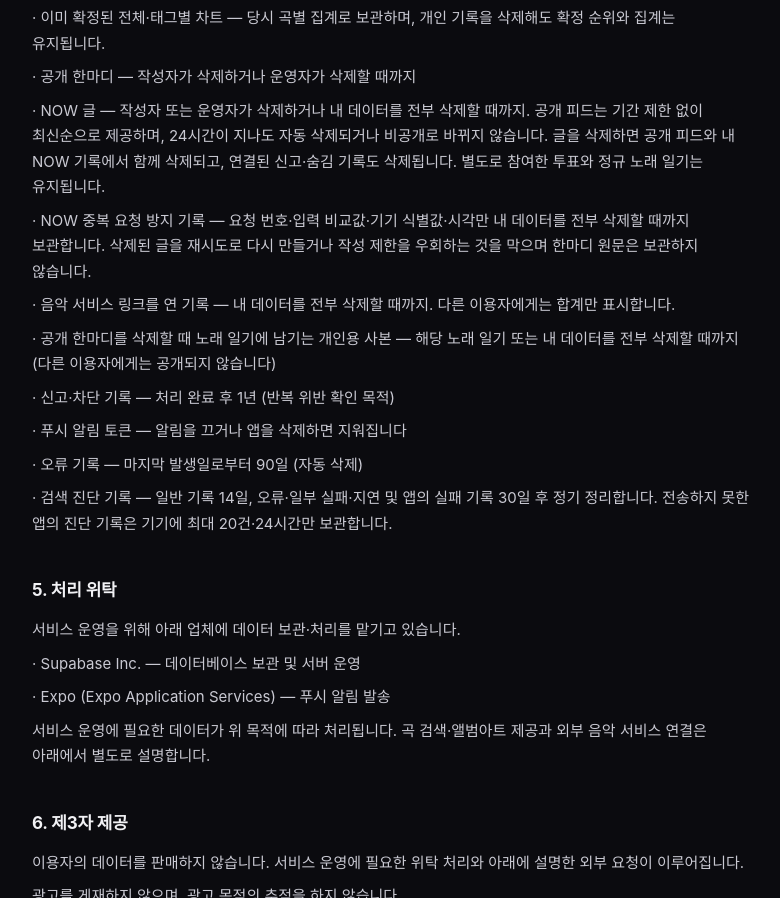
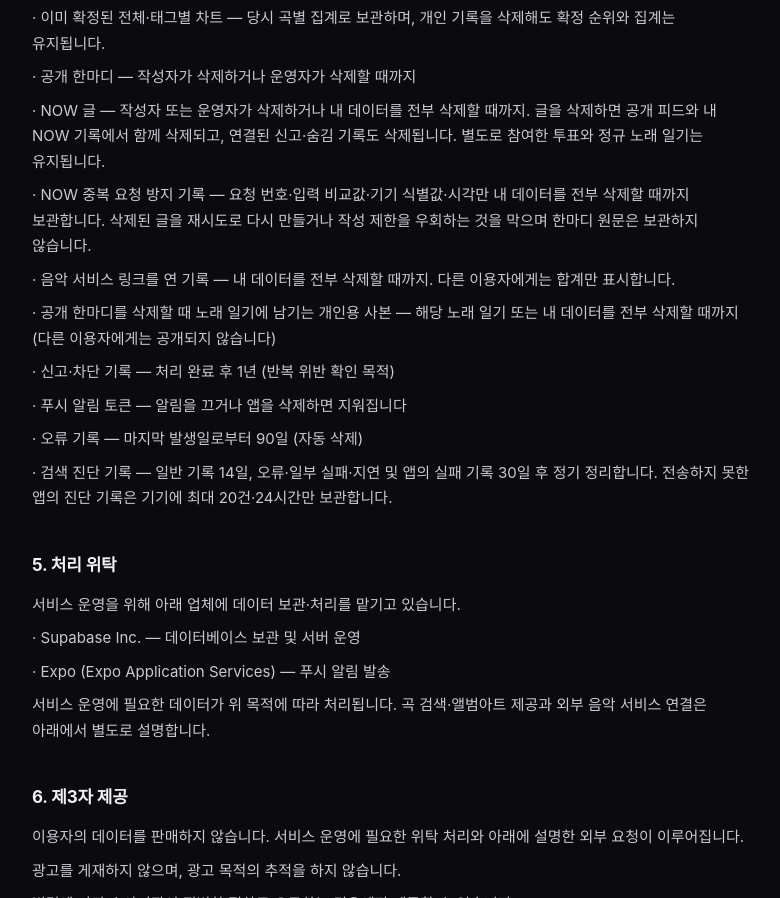
Before and after one commit to KINGTAEHEE/jideutno-legal, a plain HTML site: page privacy.html in a window 1280 px wide. Shown: the part 1944-2842 px from the top of the page, without its empty margins (248-1028 px from the left). Drawn offline with Linux system fonts and the light colour scheme.

Commit message:
Simplify NOW 글 section for clarity

```diff
--- a/privacy.html
+++ b/privacy.html
@@ -92,7 +92,7 @@
         <p>· 고른 곡과 상황 태그 — 내 데이터를 전부 삭제하거나 지듣노 서비스가 종료될 때까지 (노래 일기를 다시 볼 수 있도록 보관합니다)</p>
         <p>· 이미 확정된 전체·태그별 차트 — 당시 곡별 집계로 보관하며, 개인 기록을 삭제해도 확정 순위와 집계는 유지됩니다.</p>
         <p>· 공개 한마디 — 작성자가 삭제하거나 운영자가 삭제할 때까지</p>
-        <p>· NOW 글 — 작성자 또는 운영자가 삭제하거나 내 데이터를 전부 삭제할 때까지. 공개 피드는 기간 제한 없이 최신순으로 제공하며, 24시간이 지나도 자동 삭제되거나 비공개로 바뀌지 않습니다. 글을 삭제하면 공개 피드와 내 NOW 기록에서 함께 삭제되고, 연결된 신고·숨김 기록도 삭제됩니다. 별도로 참여한 투표와 정규 노래 일기는 유지됩니다.</p>
+        <p>· NOW 글 — 작성자 또는 운영자가 삭제하거나 내 데이터를 전부 삭제할 때까지. 글을 삭제하면 공개 피드와 내 NOW 기록에서 함께 삭제되고, 연결된 신고·숨김 기록도 삭제됩니다. 별도로 참여한 투표와 정규 노래 일기는 유지됩니다.</p>
         <p>· NOW 중복 요청 방지 기록 — 요청 번호·입력 비교값·기기 식별값·시각만 내 데이터를 전부 삭제할 때까지 보관합니다. 삭제된 글을 재시도로 다시 만들거나 작성 제한을 우회하는 것을 막으며 한마디 원문은 보관하지 않습니다.</p>
         <p>· 음악 서비스 링크를 연 기록 — 내 데이터를 전부 삭제할 때까지. 다른 이용자에게는 합계만 표시합니다.</p>
         <p>· 공개 한마디를 삭제할 때 노래 일기에 남기는 개인용 사본 — 해당 노래 일기 또는 내 데이터를 전부 삭제할 때까지 (다른 이용자에게는 공개되지 않습니다)</p>
```
